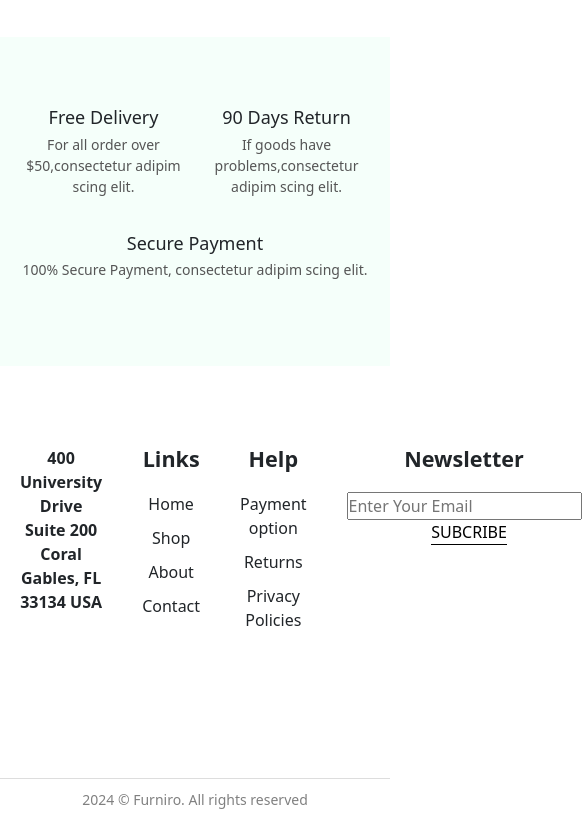
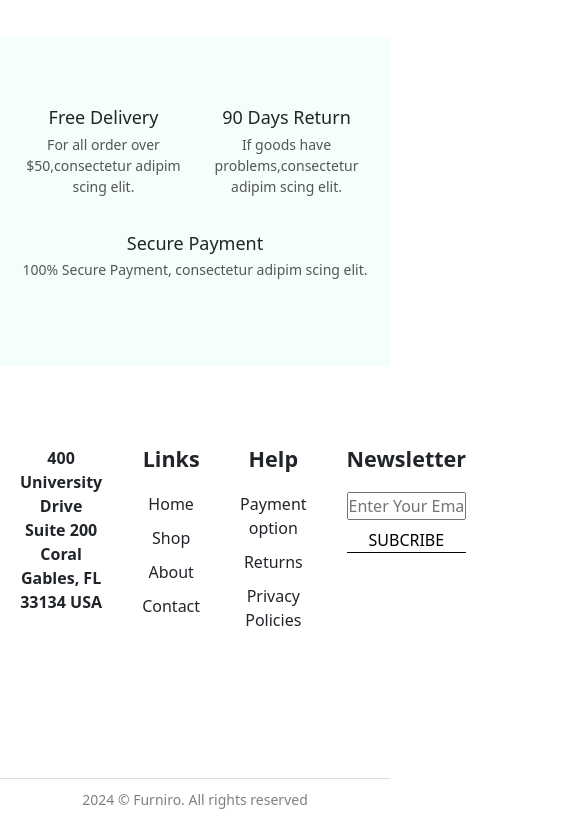
Before and after one commit to Ahsan786-r/E-Commerce-Website, a plain HTML site: page cart.html in a window 390 px wide. Shown: the part 762-1588 px from the top of the page, 582 px wide, since content can reach past the window. Drawn offline with nearby package versions, Linux system fonts and the light colour scheme.

Commit message:
footer responsive update

```diff
--- a/about.css
+++ b/about.css
@@ -401,4 +401,13 @@ margin-top:10px;
         grid-template-columns: 1fr;
         text-align: center;
     }
+    .footer-news input {
+        width: 100%;
+    }
+
+    .footer-btn {
+        width: 100%;
+        margin-left: 0;
+        margin-top: 8px;
+    }
 }
--- a/account.css
+++ b/account.css
@@ -327,4 +327,13 @@ margin-top:10px;
         grid-template-columns: 1fr;
         text-align: center;
     }
+    .footer-news input {
+        width: 100%;
+    }
+
+    .footer-btn {
+        width: 100%;
+        margin-left: 0;
+        margin-top: 8px;
+    }
 }
--- a/cart.css
+++ b/cart.css
@@ -342,4 +342,13 @@ margin-top:10px;
         grid-template-columns: 1fr;
         text-align: center;
     }
+    .footer-news input {
+        width: 100%;
+    }
+
+    .footer-btn {
+        width: 100%;
+        margin-left: 0;
+        margin-top: 8px;
+    }
 }
--- a/check.css
+++ b/check.css
@@ -355,4 +355,13 @@ margin-top:10px;
         grid-template-columns: 1fr;
         text-align: center;
     }
+    .footer-news input {
+        width: 100%;
+    }
+
+    .footer-btn {
+        width: 100%;
+        margin-left: 0;
+        margin-top: 8px;
+    }
 }
--- a/contact.css
+++ b/contact.css
@@ -323,4 +323,13 @@ margin-top:10px;
         grid-template-columns: 1fr;
         text-align: center;
     }
+    .footer-news input {
+        width: 100%;
+    }
+
+    .footer-btn {
+        width: 100%;
+        margin-left: 0;
+        margin-top: 8px;
+    }
 }
--- a/product.css
+++ b/product.css
@@ -422,6 +422,15 @@ width: 100%;
         grid-template-columns: 1fr;
         text-align: center;
     }
+    .footer-news input {
+        width: 100%;
+    }
+
+    .footer-btn {
+        width: 100%;
+        margin-left: 0;
+        margin-top: 8px;
+    }
 }
 /* POPUP STYLE */
 .popup-overlay {
--- a/shop.css
+++ b/shop.css
@@ -326,4 +326,13 @@ padding:5px;
         grid-template-columns: 1fr;
         text-align: center;
     }
+    .footer-news input {
+        width: 100%;
+    }
+
+    .footer-btn {
+        width: 100%;
+        margin-left: 0;
+        margin-top: 8px;
+    }
 }
--- a/style.css
+++ b/style.css
@@ -102,6 +102,8 @@ body {
     .hero {
         flex-direction: column;
         text-align: center;
+        align-items: center;
+        justify-content: center;
     }
 
     .hero img {
@@ -271,7 +273,10 @@ font-weight: bold;
         text-align: center;
     }
     .asgaard-img {
-        width: 90%;
+        width: 100%;
+        max-width: 100%;
+        height: auto;
+        overflow: hidden;
     }
     .asgaard-text {
         margin-top: 20px;
@@ -419,4 +424,13 @@ color: black;
         grid-template-columns: 1fr;
         text-align: center;
     }
+    .footer-news input {
+        width: 100%;
+    }
+
+    .footer-btn {
+        width: 100%;
+        margin-left: 0;
+        margin-top: 8px;
+    }
 }
```
